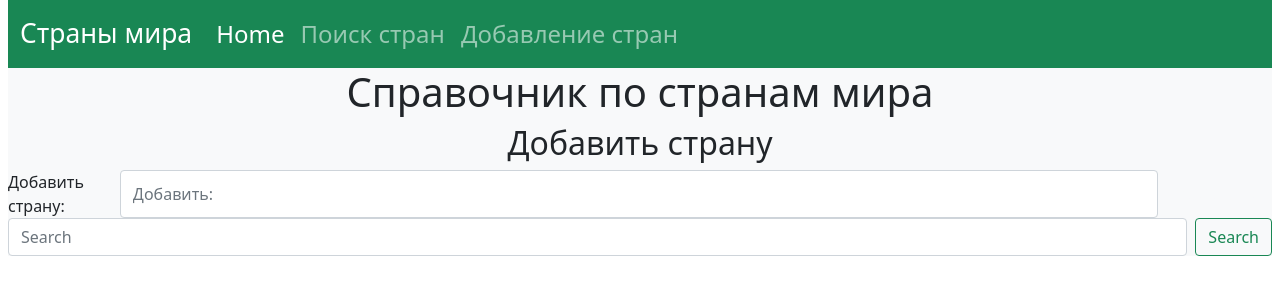
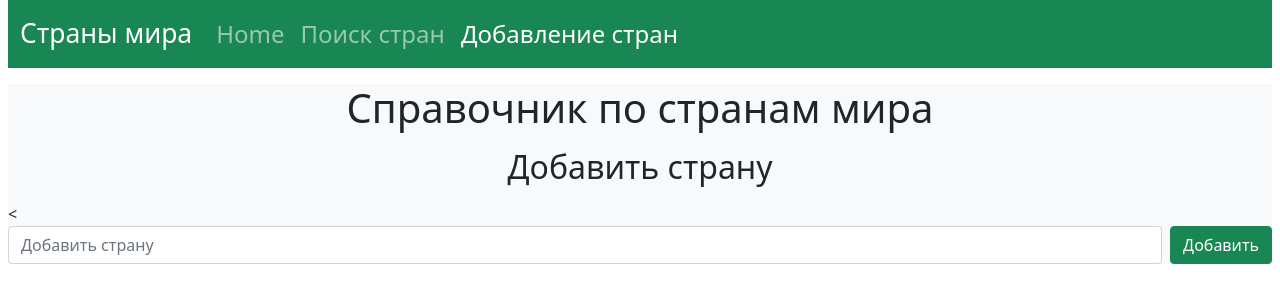
Before and after one commit to macedon-ps/Programs_repository, a PHP site: page /addCountries.php in a window 1280 px wide. Shown: the top 303 px of the page. Run offline with PHP 8.4, Linux system fonts and the light colour scheme.

Commit message:
some edits

```diff
--- a/PHP/Homework/HW_2/addCountries.php
+++ b/PHP/Homework/HW_2/addCountries.php
@@ -21,13 +21,13 @@
                 <div class="collapse navbar-collapse" id="navbarSupportedContent">
                     <ul class="navbar-nav me-auto mb-2 mb-lg-0">
                         <li class="nav-item">
-                            <a class="nav-link active" aria-current="page" href="index.php">Home</a>
+                            <a class="nav-link" aria-current="page" href="index.php">Home</a>
                         </li>
                         <li class="nav-item">
                             <a class="nav-link" href="searchCountries.php">Поиск стран</a>
                         </li>
                         <li class="nav-item">
-                            <a class="nav-link" href="addCountries.php">Добавление стран</a>
+                            <a class="nav-link active" href="addCountries.php">Добавление стран</a>
                         </li>
                     </ul>
                 </div>
@@ -35,17 +35,12 @@
         </nav>
 
         <div class="add-countries bg-light">
-            <h1 class="text-center">Справочник по странам мира</h1>
-            <h2 class="text-center">Добавить страну</h2>
+            <h1 class="text-center mt-3 mb-3">Справочник по странам мира</h1>
+            <h2 class="text-center mt-3 mb-3">Добавить страну</h2>
 
-            <form class="d-flex">
-                <label for="add">Добавить страну: </label>
-                <input class="form-control me-2" type="text" name="add" id="add" placeholder="Добавить:" aria-label="Add">
-                <button class="btn btn-outline-light" type="submit">Добавить:</button>
-            </form>
-            <form class="d-flex">
-                    <input class="form-control me-2" type="search" placeholder="Search" aria-label="Search">
-                    <button class="btn btn-outline-success" type="submit">Search</button>
+   <         <form class="d-flex">
+                    <input class="form-control me-2" type="search" placeholder="Добавить страну" aria-label="Search">
+                    <button class="btn btn-success" type="submit">Добавить</button>
             </form>
         </div>
     </div>
--- a/PHP/Homework/HW_2/index.php
+++ b/PHP/Homework/HW_2/index.php
@@ -34,7 +34,7 @@
             </div>
         </nav>
         <div>
-            <h1 class="text-center">Справочник по странам мира</h1>
+            <h1 class="text-center mt-3 mb-3">Справочник по странам мира</h1>
         </div>
     </div>
     <?php
```
Also changed, not shown: PHP/Homework/HW_2/searchCountries.php (+7 -10 lines).
